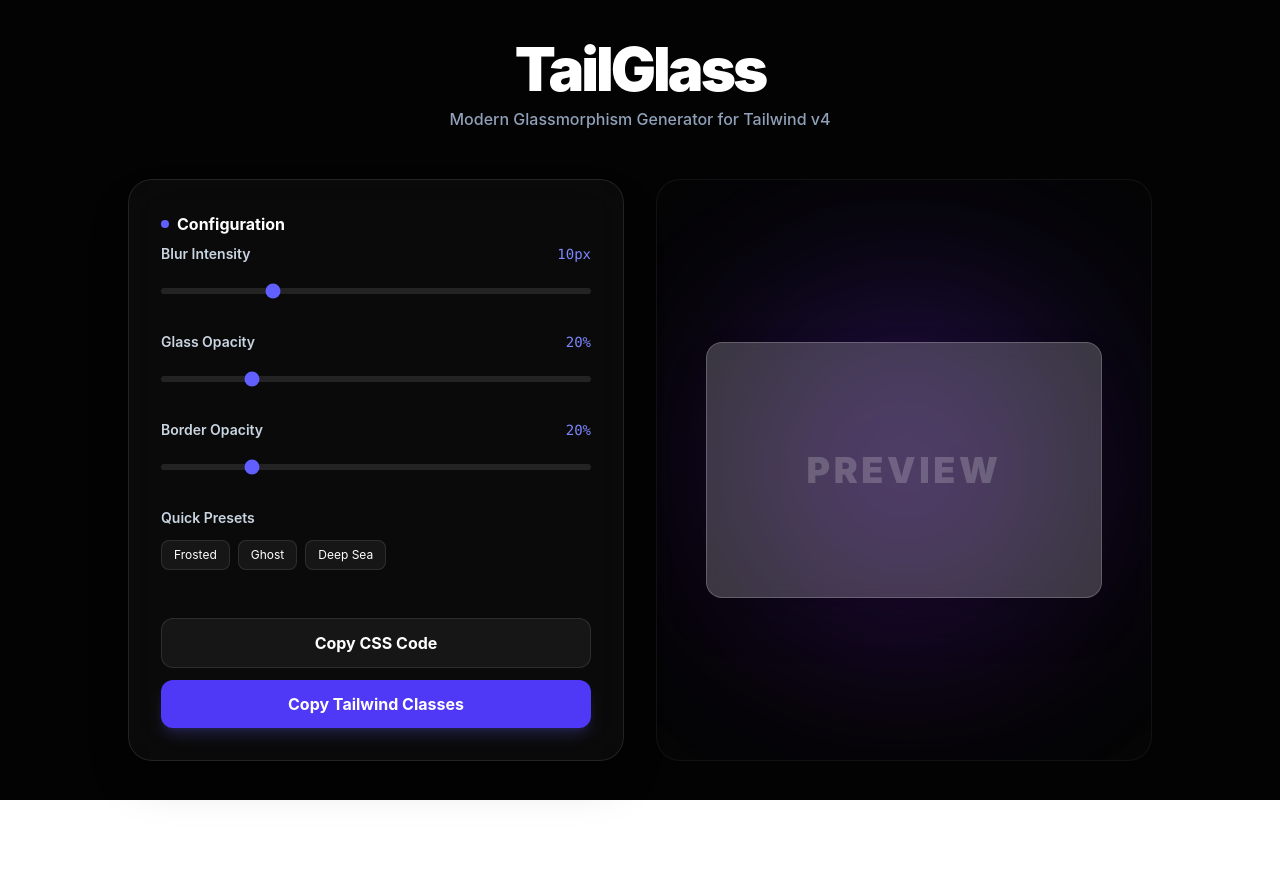
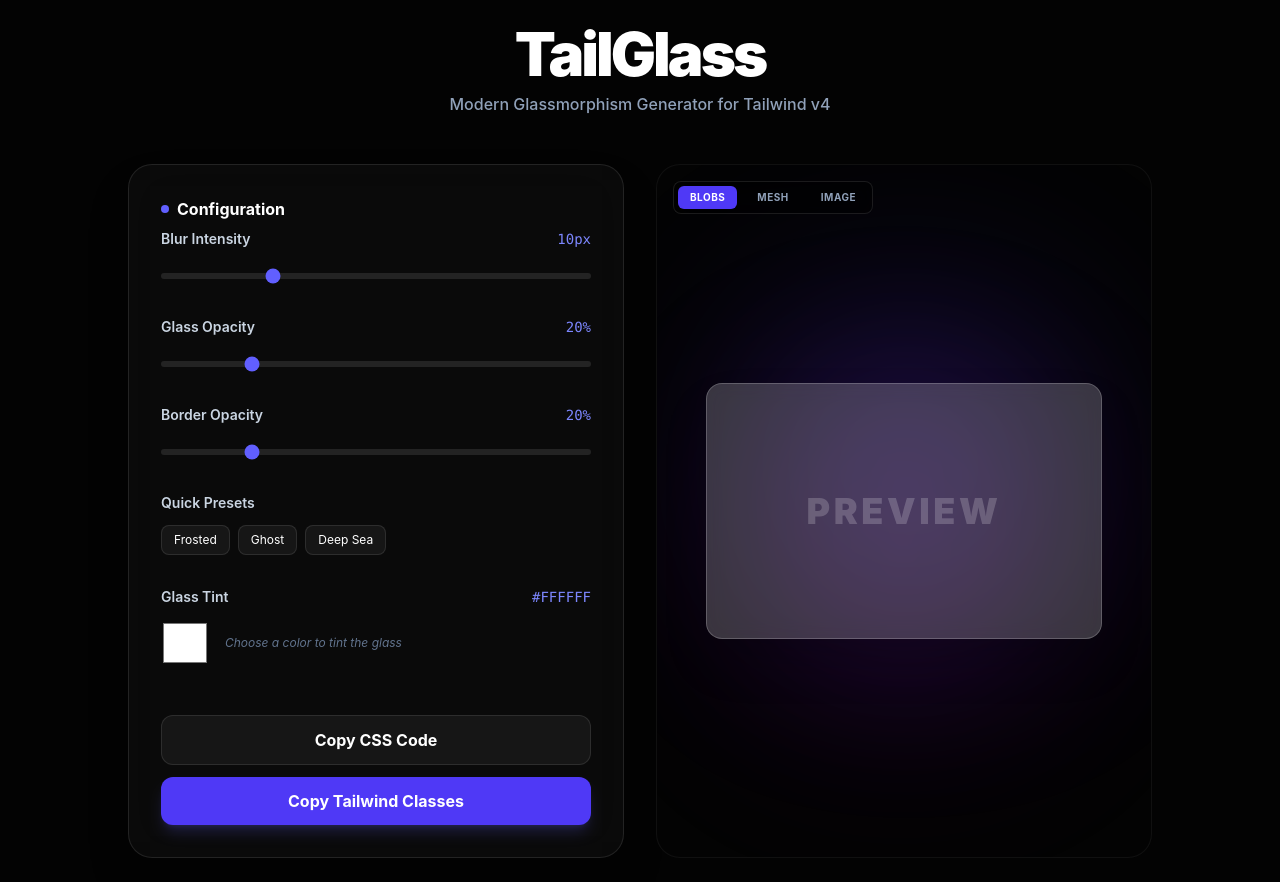
Before and after one commit to SriVigneswaran7/TailGlass, a React (Vite) app: page / in a window 1280 px wide. Before the commit the page ends 800 px from the top, so only its background shows below. Built offline with nearby package versions, Linux system fonts and the light colour scheme.

Commit message:
feat: add interactive background toggles and dynamic glass tinting system

```diff
--- a/src/App.jsx
+++ b/src/App.jsx
@@ -9,6 +9,7 @@
   const [color, setColor] = useState('#ffffff');
   const [copyText, setCopyText] = useState("Copy CSS Code");
   const [showToast, setShowToast] = useState(false);
+
 
   const getBlurClass = (val) => {
     if (val <= 0) return '';
@@ -29,10 +30,10 @@
   };
 
   const generatedCode = `background: ${color}${opacity.toString(16)};
-backdrop-filter: blur(${blur}px);
--webkit-backdrop-filter: blur(${blur}px);
-border: 1px solid rgba(255, 255, 255, ${borderOpacity / 100});
-border-radius: 16px;`;
+    backdrop-filter: blur(${blur}px);
+    -webkit-backdrop-filter: blur(${blur}px);
+    border: 1px solid rgba(255, 255, 255, ${borderOpacity / 100});
+    border-radius: 16px;`;
 
   return (
     <div className="min-h-screen bg-[#030303] flex flex-col items-center justify-center p-6 font-sans">
@@ -58,6 +59,22 @@
                 <button onClick={() => applyPreset(16, 20, 30)} className="px-3 py-1.5 bg-white/5 hover:bg-white/10 text-xs text-white rounded-lg border border-white/10">Frosted</button>
                 <button onClick={() => applyPreset(4, 10, 15)} className="px-3 py-1.5 bg-white/5 hover:bg-white/10 text-xs text-white rounded-lg border border-white/10">Ghost</button>
                 <button onClick={() => applyPreset(25, 40, 10)} className="px-3 py-1.5 bg-white/5 hover:bg-white/10 text-xs text-white rounded-lg border border-white/10">Deep Sea</button>
+              </div>
+            </div>
+
+            <div>
+              <div className="flex justify-between mb-3">
+                <label className="text-slate-300 text-sm font-semibold">Glass Tint</label>
+                <span className="text-indigo-400 font-mono text-sm uppercase">{color}</span>
+              </div>
+              <div className="flex gap-4 items-center">
+                <input
+                  type="color"
+                  value={color}
+                  onChange={(e) => setColor(e.target.value)}
+                  className="w-12 h-12 rounded-lg bg-transparent border-none cursor-pointer"
+                />
+                <p className="text-slate-500 text-xs italic">Choose a color to tint the glass</p>
               </div>
             </div>
 
--- a/src/Components/GlassPreview.jsx
+++ b/src/Components/GlassPreview.jsx
@@ -1,10 +1,41 @@
+import { useState } from 'react';
+
 export default function GlassPreview({ blur, opacity, color, borderOpacity }) {
+  const [bgType, setBgType] = useState('blobs');
+
+  const bgStyles = {
+    blobs: "bg-[#030303]", // Default dark with blobs
+    mesh: "bg-gradient-to-br from-indigo-900 via-slate-900 to-fuchsia-900",
+    image: "bg-[url('https://images.unsplash.com/photo-1618005182384-a83a8bd57fbe?auto=format&fit=crop&w=800&q=80')] bg-cover bg-center"
+  };
+
   return (
-    <div className="relative flex items-center justify-center min-h-[400px] bg-white/[0.01] border border-white/5 rounded-3xl overflow-hidden">
-      {/* BACKGROUND BLOBS */}
-      <div className="absolute top-1/4 left-1/4 w-64 h-64 bg-indigo-600 rounded-full blur-[120px] opacity-30 animate-pulse"></div>
-      <div className="absolute bottom-1/4 right-1/4 w-64 h-64 bg-fuchsia-600 rounded-full blur-[120px] opacity-20"></div>
+    <div className={`relative flex items-center justify-center min-h-[500px] border border-white/5 rounded-3xl overflow-hidden transition-all duration-500 ${bgStyles[bgType]}`}>
 
+      {/* BACKGROUND SELECTOR TOGGLE */}
+      <div className="absolute top-4 left-4 z-20 flex gap-2 bg-black/40 p-1 rounded-lg border border-white/10 backdrop-blur-md">
+        {['blobs', 'mesh', 'image'].map((type) => (
+          <button
+            key={type}
+            onClick={() => setBgType(type)}
+            className={`px-3 py-1 rounded-md text-[10px] font-bold uppercase tracking-wider transition-all ${
+              bgType === type ? 'bg-indigo-600 text-white' : 'text-slate-400 hover:text-white'
+            }`}
+          >
+            {type}
+          </button>
+        ))}
+      </div>
+
+      {/* RENDER BLOBS ONLY IF TYPE IS BLOBS */}
+      {bgType === 'blobs' && (
+        <>
+          <div className="absolute top-1/4 left-1/4 w-64 h-64 bg-indigo-600 rounded-full blur-[120px] opacity-30 animate-pulse"></div>
+          <div className="absolute bottom-1/4 right-1/4 w-64 h-64 bg-fuchsia-600 rounded-full blur-[120px] opacity-20"></div>
+        </>
+      )}
+
+      {/* THE GLASS CARD */}
       <div
         style={{
           backgroundColor: `${color}${Math.round(opacity * 2.55).toString(16).padStart(2, '0')}`,
@@ -12,7 +43,7 @@
           WebkitBackdropFilter: `blur(${blur}px)`,
           border: `1px solid rgba(255, 255, 255, ${borderOpacity / 100})`,
         }}
-        className="relative z-10 w-[80%] h-64 rounded-2xl shadow-2xl flex items-center justify-center group transition-all"
+        className="relative z-10 w-[80%] h-64 rounded-2xl shadow-2xl flex items-center justify-center group transition-all duration-300"
       >
         <p className="text-white/20 font-black text-4xl uppercase tracking-widest group-hover:text-white/40 transition-colors">
           Preview
```
